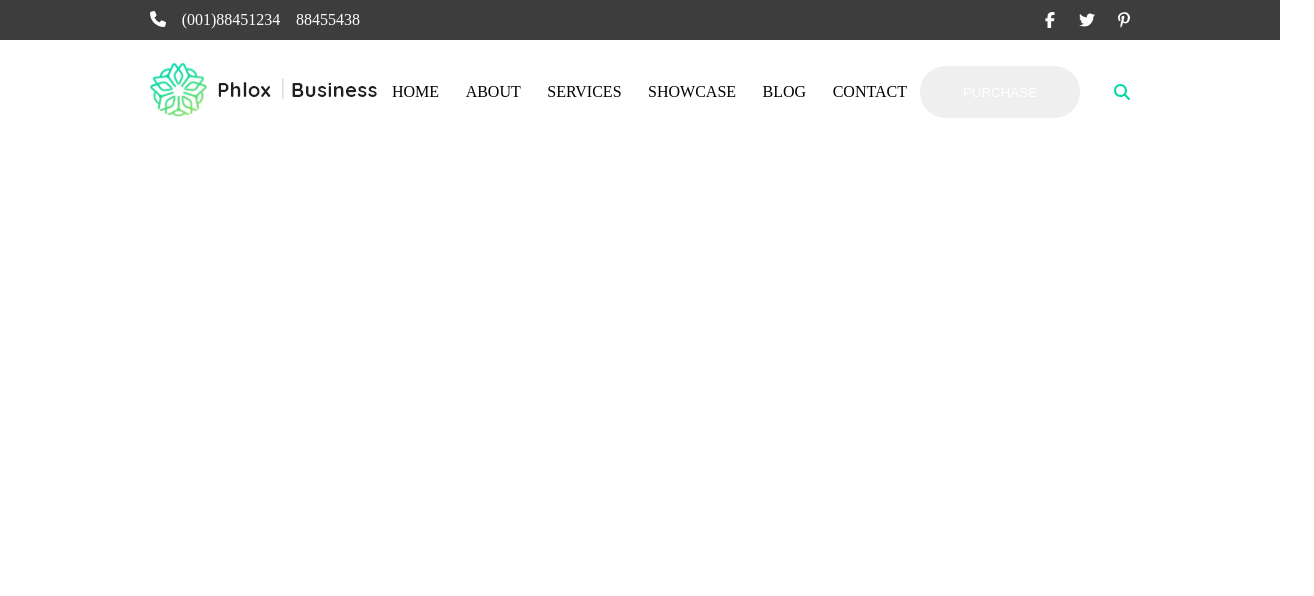
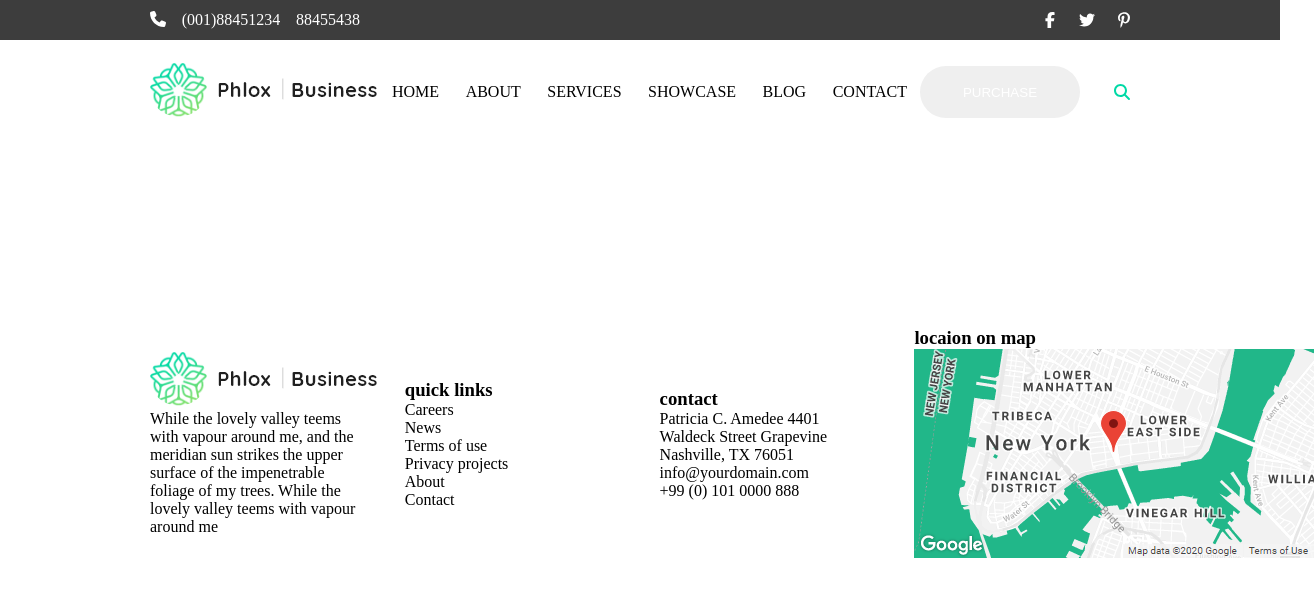
Before and after one commit to sebastianocalella/proj-html-vuejs, a Vue app: page / in a window 1280 px wide. Shown: the top 596 px of the page, 1314 px wide, since content can reach past the window. Built offline with nearby package versions, Linux system fonts and the light colour scheme.

Commit message:
first AppFooter component elements

```diff
--- a/src/components/AppFooterComponents/FooterInfo.vue
+++ b/src/components/AppFooterComponents/FooterInfo.vue
@@ -1,15 +1,72 @@
 <template>
-    <div>
-
+    <div class="container">
+        <ul>
+            <li class="society">
+                <img src="../../assets/images/cropped-Group-39-2x.png" alt="main logo">
+                <p>While the lovely valley teems with vapour around me, and the meridian sun strikes the upper surface of the impenetrable foliage of my trees. While the lovely valley teems with vapour around me</p>
+            </li>
+            <li class="links">
+                <h3>quick links</h3>
+                <ul>
+                    <li v-for="link in quickLinkList">
+                        {{ link }}
+                    </li>
+                </ul>
+            </li>
+            <li class="contact">
+                <h3>contact</h3>
+                <ul>
+                    <li>Patricia C. Amedee 4401 Waldeck Street Grapevine Nashville, TX 76051</li>
+                    <li>info@yourdomain.com</li>
+                    <li>+99 (0) 101 0000 888</li>
+                </ul>
+            </li>
+            <li class="location">
+                <h3>locaion on map</h3>
+                <img src="../../assets/images/map.png" alt="location">
+            </li>
+        </ul>
     </div>
 </template>
 
 <script>
 export default {
     name: 'FooterInfo',
+    data(){
+        return{
+            quickLinkList:[
+                'Careers',
+                'News',
+                'Terms of use',
+                'Privacy projects',
+                'About',
+                'Contact'
+            ]
+        }
+    }
 }
 </script>
 
 <style lang="scss" scoped>
 
+@use '../../styles/partials/alignment' as *;
+@use '../../styles/partials/colors' as *;
+    .container{
+        display: flex;
+        align-items: flex-end;
+        padding: $h-p-standard;
+        height: 580px;
+
+        >ul{
+            display: flex;
+            justify-content: space-between;
+            align-items: center;
+            height: 560px;
+            width: 100%;
+
+            >li{
+                width: 22%;
+            }
+        }
+    }
 </style>
```
